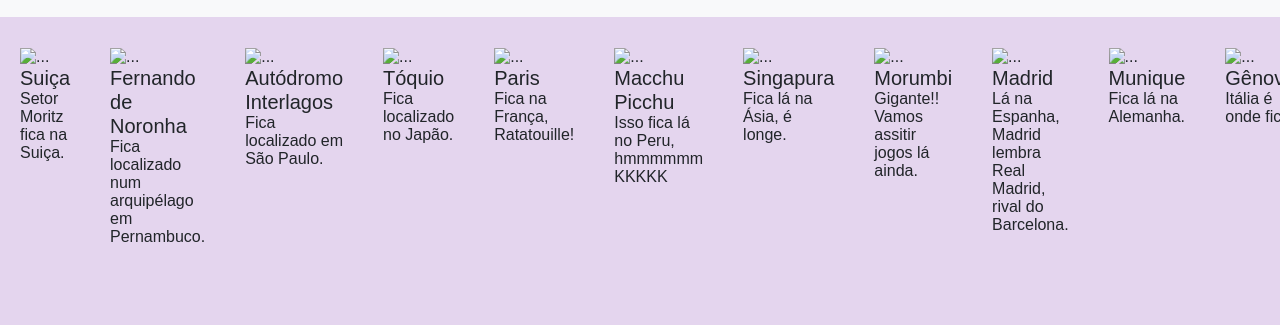
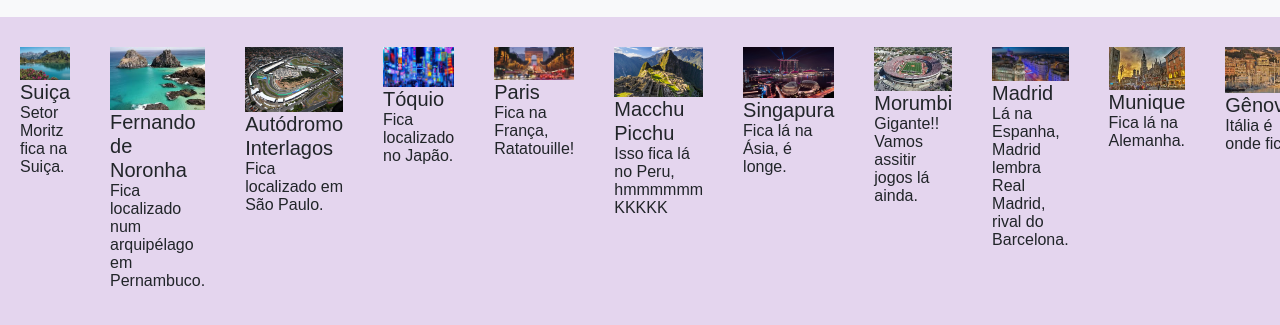
Before and after one commit to brancazx/novomo, a plain HTML site: page Lugares.html in a window 1280 px wide. Shown: the part 51-376 px from the top of the page. Drawn offline with nearby package versions, Linux system fonts and the light colour scheme.

Commit message:
Add files via upload

```diff
--- a/Lugares.html
+++ b/Lugares.html
@@ -28,7 +28,7 @@
 <div class ="principal">
 
  <div class="wrapper" style="width: 20rem;">
-      <img src="suiça.jpeg" class="card-img-top" alt="...">
+      <img src="imagens/suiça.jpeg" class="card-img-top" alt="...">
       <div class="card-body">
         <h5 class="card-title">Suiça</h5>
         <p class="card-text">Setor Moritz fica na Suiça.</p>
@@ -36,7 +36,7 @@
   </div>
 
   <div class="wrapper" style="width: 20rem;">
-    <img src="noronha.jpeg" class="card-img-top" alt="...">
+    <img src="imagens/noronha.jpeg" class="card-img-top" alt="...">
     <div class="card-body">
       <h5 class="card-title">Fernando de Noronha</h5>
       <p class="card-text">Fica localizado num arquipélago em Pernambuco.</p>
@@ -45,7 +45,7 @@
   </div>
 
   <div class="wrapper" style="width: 20rem;">
-    <img src="autodromosp.jpg" class="card-img-top" alt="...">
+    <img src="imagens/autodromosp.jpg" class="card-img-top" alt="...">
     <div class="card-body">
       <h5 class="card-title">Autódromo Interlagos</h5>
       <p class="card-text">Fica localizado em São Paulo.</p>
@@ -54,7 +54,7 @@
   </div>
 
   <div class="wrapper" style="width: 20rem;">
-    <img src="toquio.jpeg" class="card-img-top" alt="...">
+    <img src="imagens/toquio.jpeg" class="card-img-top" alt="...">
     <div class="card-body">
       <h5 class="card-title">Tóquio</h5>
       <p class="card-text">Fica localizado no Japão.</p>
@@ -63,7 +63,7 @@
   </div>
 
   <div class="wrapper" style="width: 20rem;">
-    <img src="paris.jpeg" class="card-img-top" alt="...">
+    <img src="imagens/paris.jpeg" class="card-img-top" alt="...">
     <div class="card-body">
       <h5 class="card-title">Paris</h5>
       <p class="card-text">Fica na França, Ratatouille!</p>
@@ -72,7 +72,7 @@
   </div>
 
   <div class="wrapper" style="width: 20rem;">
-    <img src="macchu.jpg" class="card-img-top" alt="...">
+    <img src="imagens/macchu.jpg" class="card-img-top" alt="...">
     <div class="card-body">
       <h5 class="card-title">Macchu Picchu</h5>
       <p class="card-text">Isso fica lá no Peru, hmmmmmm KKKKK</p>
@@ -81,7 +81,7 @@
   </div>
 
   <div class="wrapper" style="width: 20rem;">
-    <img src="singapura.jpg" class="card-img-top" alt="...">
+    <img src="imagens/singapura.jpg" class="card-img-top" alt="...">
     <div class="card-body">
       <h5 class="card-title">Singapura</h5>
       <p class="card-text">Fica lá na Ásia, é longe.</p>
@@ -90,7 +90,7 @@
   </div>
 
   <div class="wrapper" style="width: 20rem;">
-    <img src="morumbi.jpeg" class="card-img-top" alt="...">
+    <img src="imagens/morumbi.jpeg" class="card-img-top" alt="...">
     <div class="card-body">
       <h5 class="card-title">Morumbi</h5>
       <p class="card-text">Gigante!! Vamos assitir jogos lá ainda.</p>
@@ -99,7 +99,7 @@
   </div>
 
   <div class="wrapper" style="width: 20rem;">
-    <img src="madrid.jpeg" class="card-img-top" alt="...">
+    <img src="imagens/madrid.jpeg" class="card-img-top" alt="...">
     <div class="card-body">
       <h5 class="card-title">Madrid</h5>
       <p class="card-text">Lá na Espanha, Madrid lembra Real Madrid, rival do Barcelona.</p>
@@ -108,7 +108,7 @@
   </div>
 
   <div class="wrapper" style="width: 20rem;">
-    <img src="munique.jpeg" class="card-img-top" alt="...">
+    <img src="imagens/munique.jpeg" class="card-img-top" alt="...">
     <div class="card-body">
       <h5 class="card-title">Munique</h5>
       <p class="card-text">Fica lá na Alemanha.</p>
@@ -117,7 +117,7 @@
   </div>
 
   <div class="wrapper" style="width: 20rem;">
-    <img src="genova.jpeg" class="card-img-top" alt="...">
+    <img src="imagens/genova.jpeg" class="card-img-top" alt="...">
     <div class="card-body">
       <h5 class="card-title">Gênova</h5>
       <p class="card-text">Itália é onde fica.</p>
```
